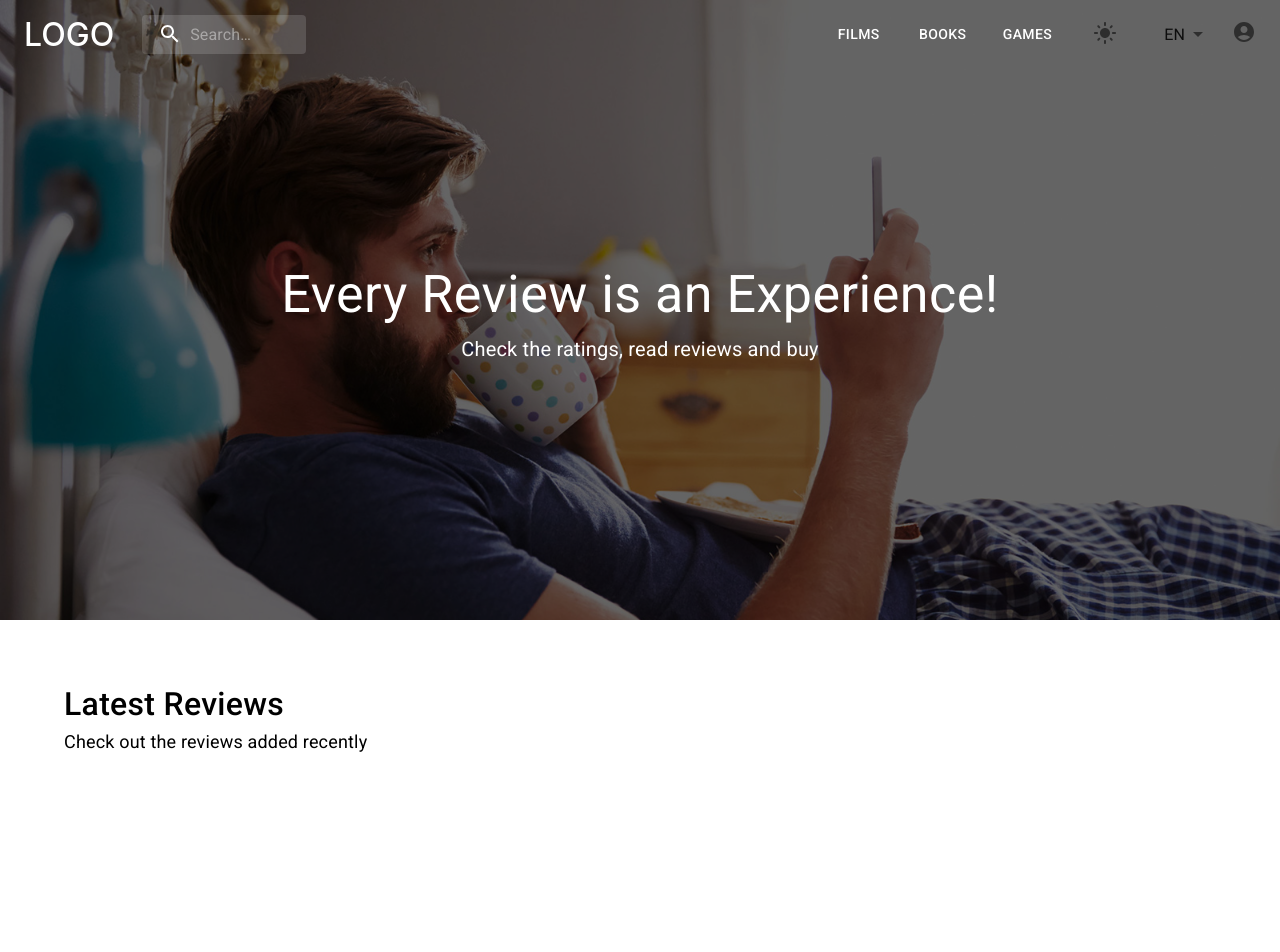
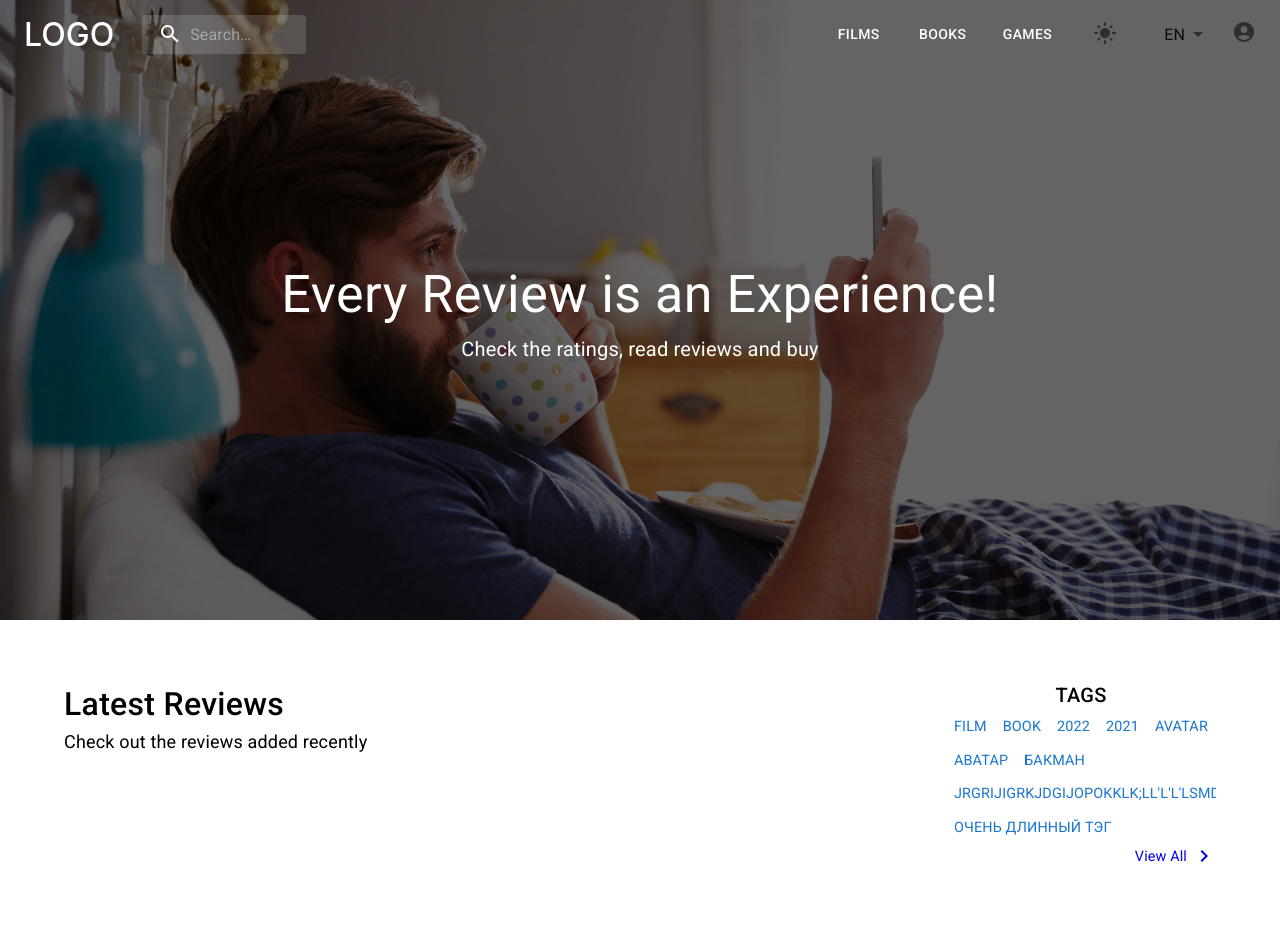
Before and after one commit to horoshopodumaj/recommendations, a React (Create React App) app in the folder client/: page / in a window 1280 px wide. Shown: the top 952 px of the page. Built offline with nearby package versions, Linux system fonts and the light colour scheme.

Commit message:
added tags cloud

```diff
--- a/client/src/components/mainPage/MainPage.js
+++ b/client/src/components/mainPage/MainPage.js
@@ -1,11 +1,25 @@
 import React from "react";
 import style from "./MainPage.module.scss";
 
-import { Box, Button, Container, Typography } from "@mui/material";
+import { Box, Button, Container, Grid, IconButton, Typography } from "@mui/material";
 import Header from "../header/Header";
 import { FormattedMessage } from "react-intl";
 import { Link } from "react-router-dom";
 import Footer from "../footer/Footer";
+import ArrowForwardIcon from "@mui/icons-material/ArrowForward";
+import KeyboardArrowRightIcon from "@mui/icons-material/KeyboardArrowRight";
+
+const tags = [
+    "film",
+    "book",
+    "2022",
+    "2021",
+    "Avatar",
+    "Аватар",
+    "Бакман",
+    "jrgrijigrkjdgijopokklk;ll'l'l'lsmd;;k;kkjjlklkjljkk;k;;k",
+    "очень длинный тэг",
+];
 
 export default function MainPage() {
     return (
@@ -40,9 +54,13 @@ export default function MainPage() {
                     </Container>
                 </div>
             </section>
+            <section>
+                <Container></Container>
+            </section>
             <section style={{ height: "1000px" }}>
                 <Container sx={{ py: "60px" }}>
-                    <Box>
+                    <Grid container columnSpacing={{ sm: 2, md: 3, sx: 1 }}>
+                        <Grid item xs={12} md={9} sm={8} sx={{ order: { xs: 2, md: 1, sm: 1 } }}>
                             <Typography
                                 component="h2"
                                 sx={{
@@ -64,7 +82,42 @@ export default function MainPage() {
                                 }}>
                                 <FormattedMessage id="latestReviewsDesc" />
                             </Typography>
+                        </Grid>
+                        <Grid item xs={12} md={3} sm={4} sx={{ order: { xs: 1, md: 2, sm: 2 } }}>
+                            <Typography
+                                textAlign={"center"}
+                                component="h2"
+                                sx={{
+                                    fontSize: {
+                                        xs: "1rem",
+                                        md: "1.25rem",
+                                    },
+                                    fontWeight: 500,
+                                    textTransform: "uppercase",
+                                }}>
+                                <FormattedMessage id="tags" />
+                            </Typography>
+                            <Box sx={{ overflow: "hidden" }}>
+                                {tags.map((tag) => (
+                                    <Link style={{ textOverflow: "clip" }}>
+                                        <Button sx={{ minWidth: "fit-content" }} variant="text">
+                                            <Typography sx={{ fontSize: "0.9rem" }} noWrap>
+                                                {tag}
+                                            </Typography>
+                                        </Button>
+                                    </Link>
+                                ))}
                             </Box>
+                            <Link to="/tags" style={{ float: "right" }}>
+                                <div className={style.link}>
+                                    <Typography sx={{ fontSize: "0.9rem" }} pr={"5px"}>
+                                        <FormattedMessage id="viewAll" />
+                                    </Typography>
+                                    <KeyboardArrowRightIcon />
+                                </div>
+                            </Link>
+                        </Grid>
+                    </Grid>
                 </Container>
             </section>
             <section className={style.about}>
@@ -91,6 +144,7 @@ export default function MainPage() {
                                     fontSize: "1rem",
                                     mb: "30px",
                                     color: "white",
+                                    textAlign: "justify",
                                 }}>
                                 <FormattedMessage id="LetHelpYouParagraph" />
                             </Typography>
--- a/client/src/components/mainPage/MainPage.module.scss
+++ b/client/src/components/mainPage/MainPage.module.scss
@@ -40,3 +40,8 @@
         width: 100%;
     }
 }
+
+.link {
+    display: flex;
+    align-items: center;
+}
--- a/client/src/i18n/messages.js
+++ b/client/src/i18n/messages.js
@@ -30,6 +30,8 @@ export const messages = {
         followUs: "Follow Us",
         terms: "Terms and conditions",
         privacy: "Privacy",
+        tags: "Tags",
+        viewAll: "View All",
     },
     [LOCALES.RU]: {
         films: "фильмы",
@@ -60,5 +62,7 @@ export const messages = {
         followUs: "Присоединяйтесь",
         terms: "Условия и положения",
         privacy: "Политика конфиденциальности",
+        tags: "Тэги",
+        viewAll: "Показать все",
     },
 };
```
Lines whose indentation alone changed are shown as unchanged.
